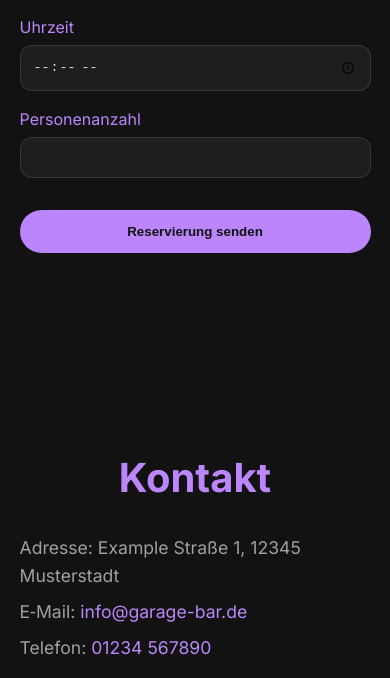
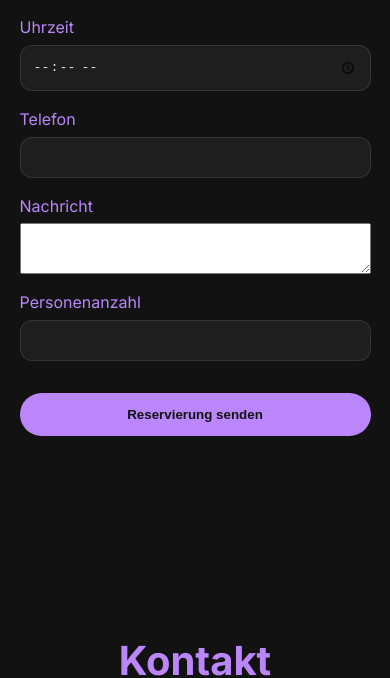
Before and after one commit to jonas201422/garage-site, a website: page index.html in a window 390 px wide. Shown: the part 5478-6156 px from the top of the page. Drawn offline with Linux system fonts and the light colour scheme.

Commit message:
Add phone and message fields to reservation form

```diff
--- a/index.html
+++ b/index.html
@@ -131,6 +131,14 @@
               <label for="res-time">Uhrzeit</label>
               <input type="time" id="res-time" required />
             </div>
+                <div class="form-row">
+        <label for="res-phone">Telefon</label>
+        <input type="tel" id="res-phone" />
+    </div>
+    <div class="form-row">
+        <label for="res-message">Nachricht</label>
+        <textarea id="res-message" rows="3"></textarea>
+    </div>
             <div class="form-row">
               <label for="res-guests">Personenanzahl</label>
               <input type="number" id="res-guests" min="1" required />
```
